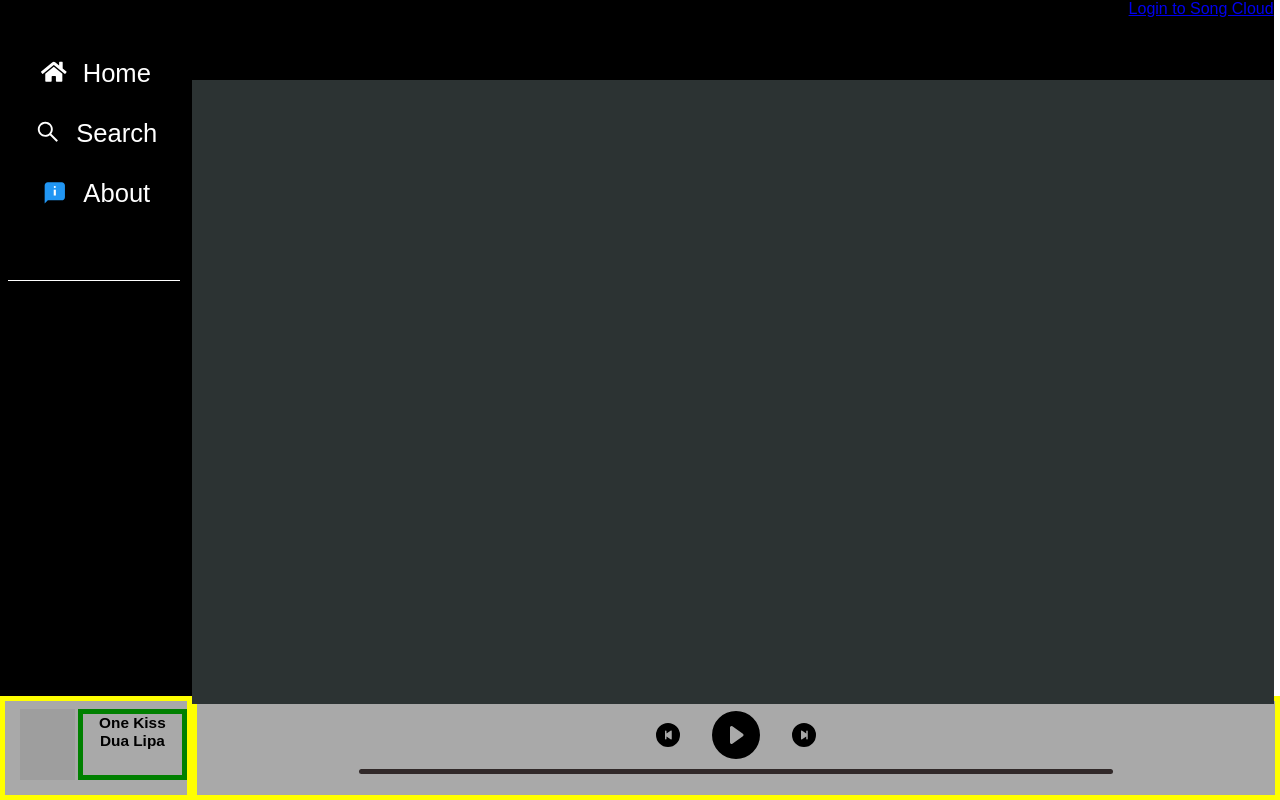
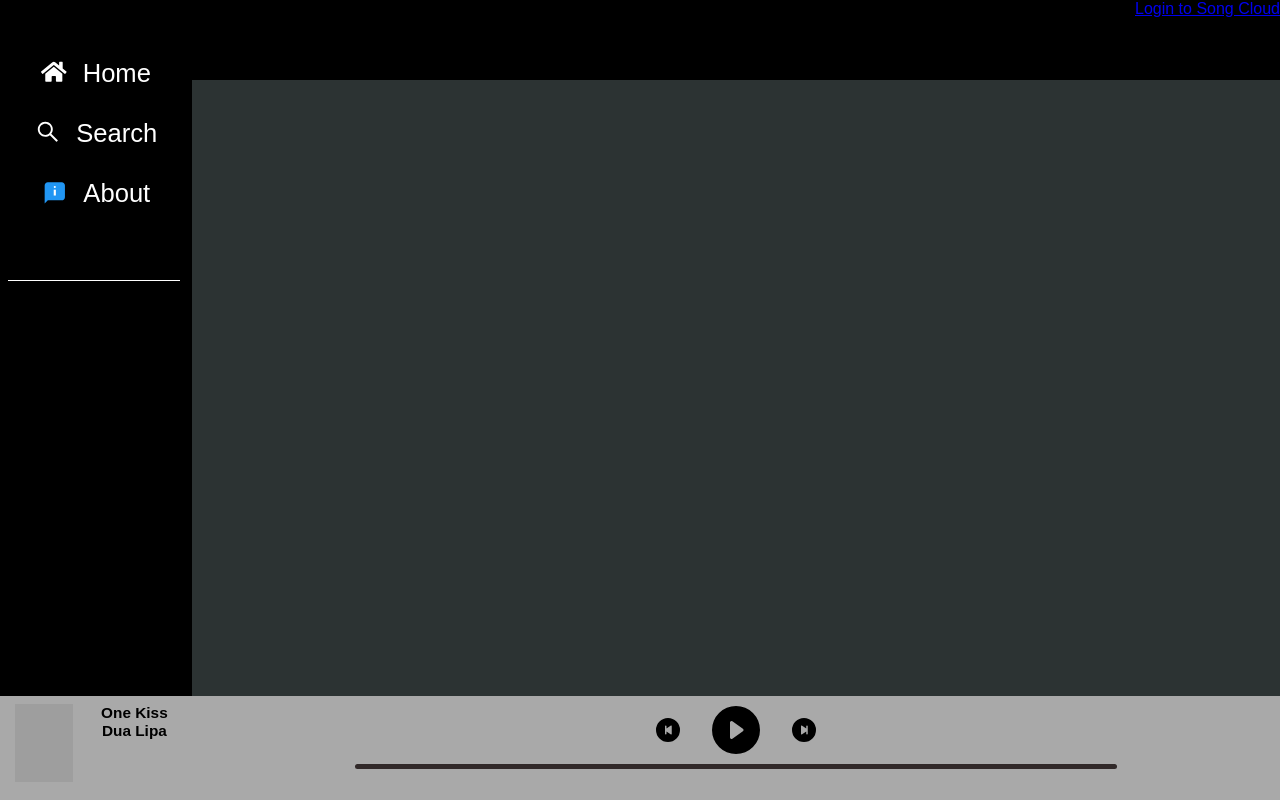
Before and after one commit to aryan0134/song-cloud, a React (Create React App) app in the folder client/: page /Search in a window 1280 px wide. Built offline with nearby package versions, Linux system fonts and the light colour scheme; grey boxes are pictures that could not be loaded.

Commit message:
updating

```diff
--- a/client/public/index.html
+++ b/client/public/index.html
@@ -9,7 +9,7 @@
       name="description"
       content="Web site created using create-react-app"
     />
-    <title>React App</title>
+    <title>SongCloud</title>
   </head>
   <body>
     <noscript>You need to enable JavaScript to run this app.</noscript>
--- a/client/src/App.css
+++ b/client/src/App.css
@@ -15,4 +15,5 @@
 }
 .homeslide{
     overflow-y: scroll;
+    background-color: #413F42;
 }
--- a/client/src/components/Player.css
+++ b/client/src/components/Player.css
@@ -22,10 +22,11 @@
 .PlayerName{
     width: 60%;
     height: 75%;
-    border: 5px solid green;
+    /* border: 5px solid green; */
     position: absolute;
     top: 8px;
     left: 40%;
+    color: black;
 }
 .PlayerName h1{
     font-size: 1.2vw;
@@ -41,14 +42,14 @@
     position: absolute;
     height: 100%;
     width: 15%;
-    border: 5px solid yellow;
+    /* border: 5px solid yellow; */
 }
 .flex-2{
     position: absolute;
     height: 100%;
     width: 85%;
     left: 15%;
-    border: 5px solid yellow;
+    /* border: 5px solid yellow; */
 }
 .PlayerButton{
     font-size: inherit;
--- a/client/src/pages/About.js
+++ b/client/src/pages/About.js
@@ -10,7 +10,7 @@ function About() {
       <div className="aboutpara">
         <p className="para">
           <h2>
-            Hi! Welcome to SongCloud
+            Hi! Welcome to SongCloud,
             Thanks for landing on it!
           </h2>
           <br></br>
--- a/client/src/pages/Search.css
+++ b/client/src/pages/Search.css
@@ -1,7 +1,7 @@
 .search-container{
     position: absolute;
     height: 10%;
-    width: 84.5%;
+    width: 85%;
     /* border: 5px solid yellow; */
     background-color: #000000;
     display: flex;
@@ -45,8 +45,8 @@
 }
 .search-results{
     position: absolute;
-    height: 78%;
-    width: 84.5%;
+    height: 77%;
+    width: 85%;
     top: 10%;
     /* border: 5px solid rgb(238, 0, 255); */
     background-color: #2C3333;
```
